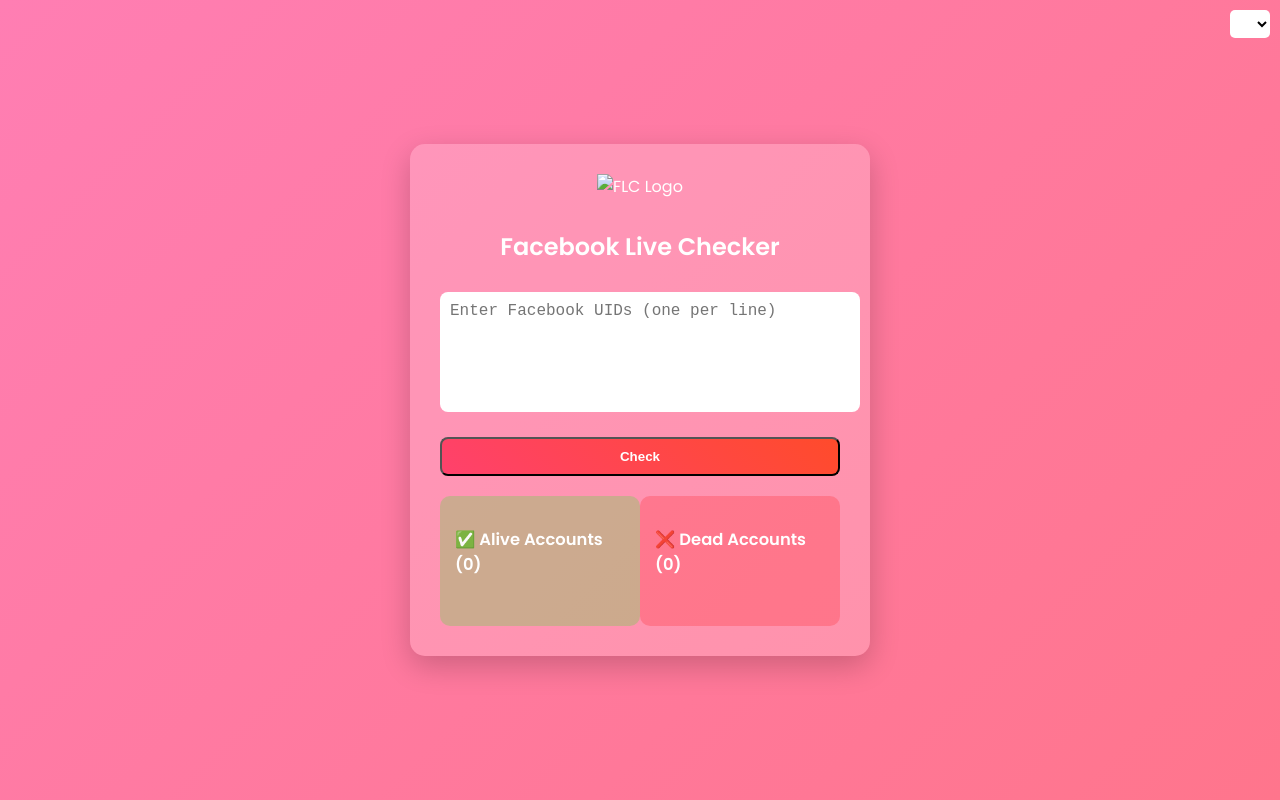
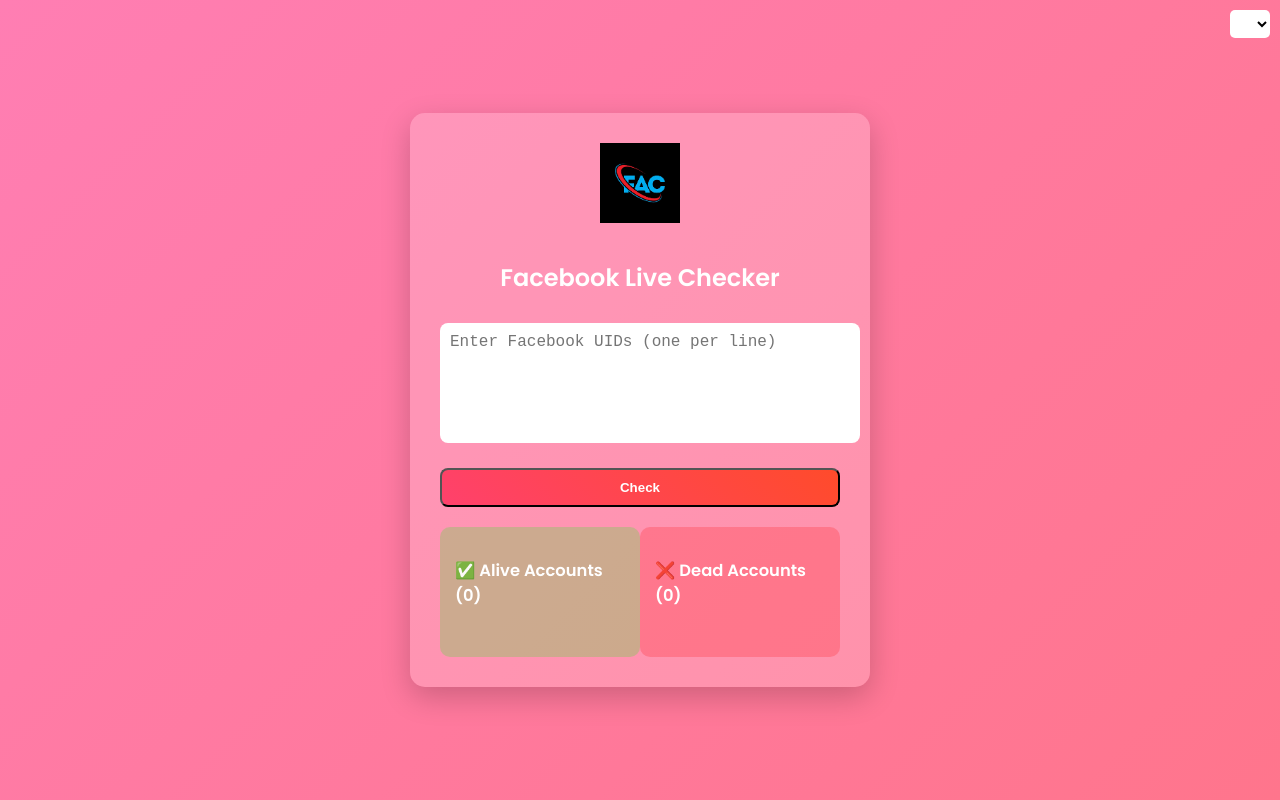
Before and after one commit to Aasyaco/ProjA, a plain HTML site: page index.html in a window 1280 px wide. Drawn offline with Linux system fonts and the light colour scheme; no server answers.

Commit message:
Update index.html

```diff
--- a/index.html
+++ b/index.html
@@ -18,7 +18,7 @@
     </div>
 
     <div class="container">
-        <img src="assets/flc-logo.png" class="logo" alt="FLC Logo">
+        <img src="assets/logo.png" class="logo" alt="FLC Logo">
         <h2 id="title">Facebook Live Checker</h2>
         <textarea id="userIds" placeholder="Enter Facebook UIDs (one per line)"></textarea>
         <button onclick="checkProfiles()" id="checkBtn">Check</button>
```
